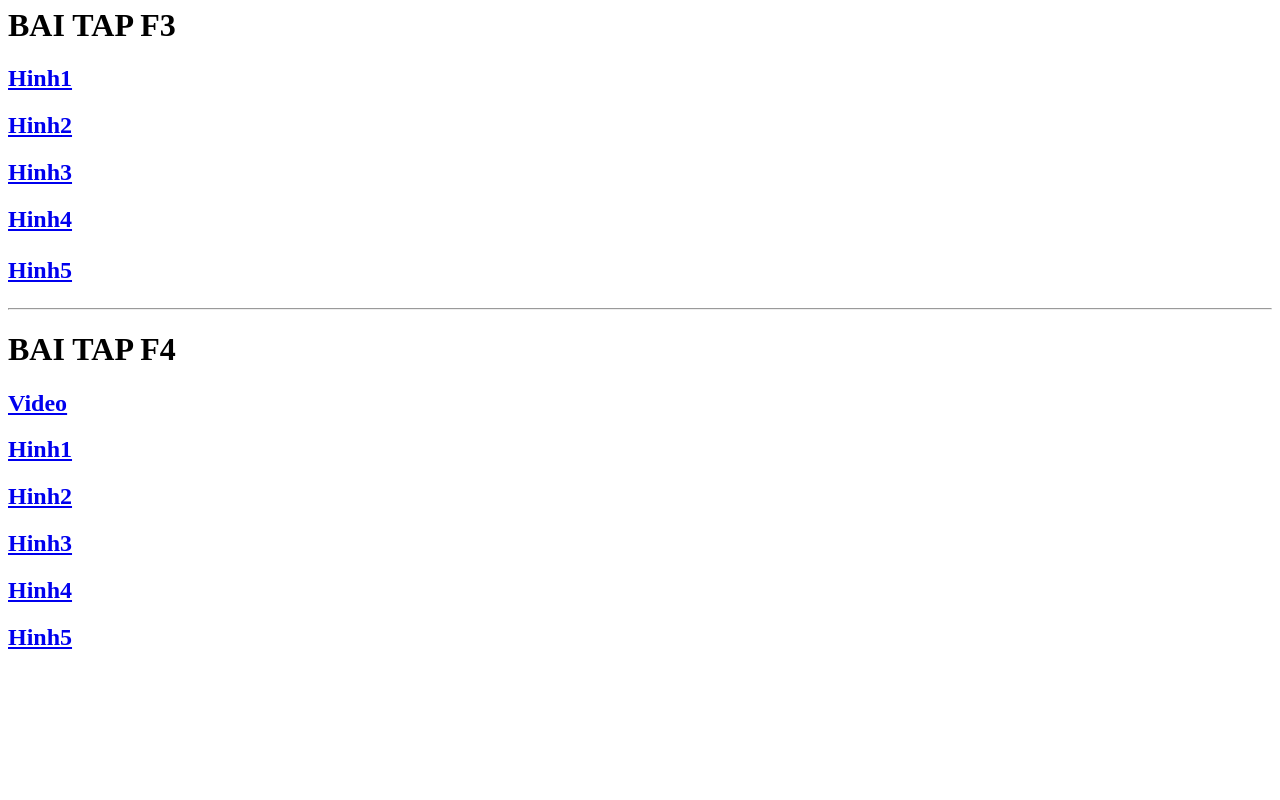
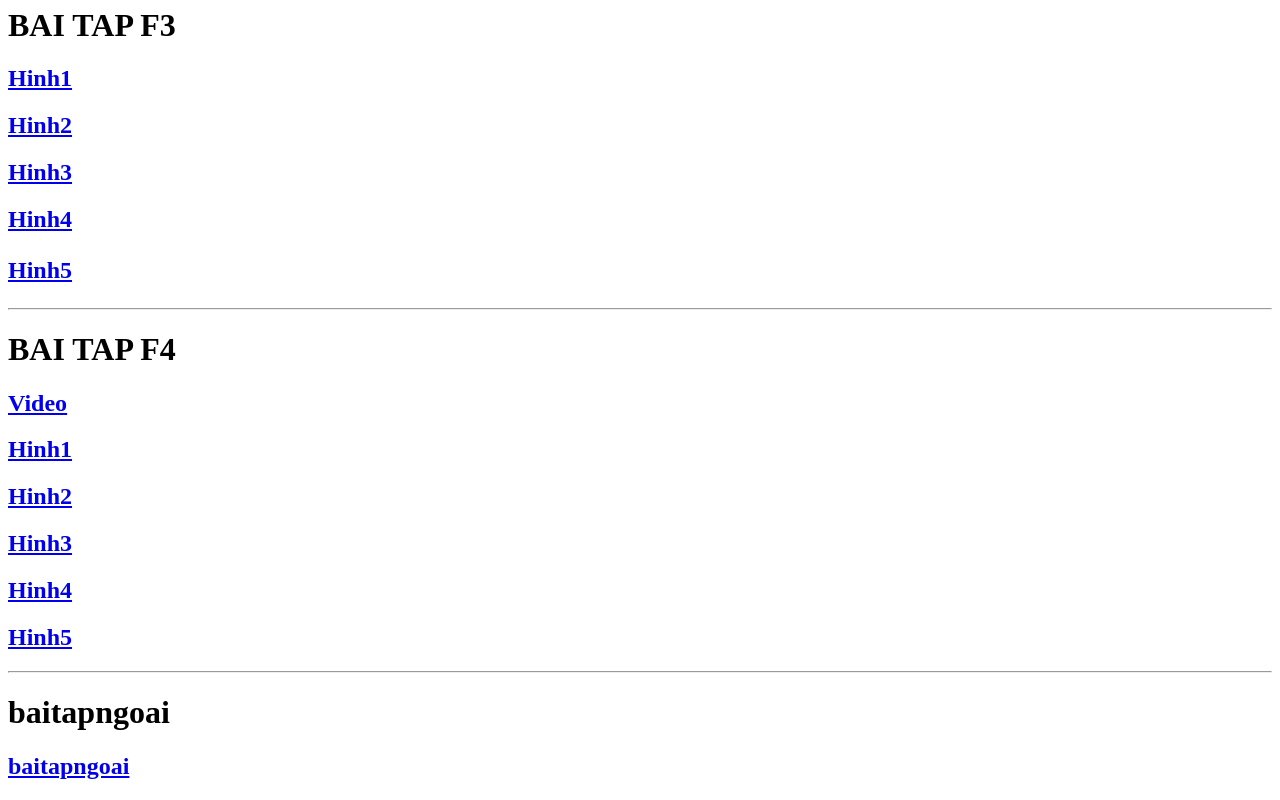
Before and after one commit to nguyenminhanh18082008-sketch/minhanh.github.io, a plain HTML site: page index.html in a window 1280 px wide. Shown: the part 966-1766 px from the top of the page. Before the commit the page ends 1637 px from the top, so only its background shows below. Drawn offline with Linux system fonts and the light colour scheme.

Commit message:
Update index.html

```diff
--- a/index.html
+++ b/index.html
@@ -36,7 +36,9 @@
          <h2><a href="BaiF4/hinh3.html">Hinh3</a></h2>
           <h2><a href="BaiF4/hinh4.html">Hinh4</a></h2>
         <h2><a href="BaiF4/hinh5.html">Hinh5</a></h2>
-
+    <hr>
+                <h1>baitapngoai</h1>
+                <h2><a href="baitapthuchanh.html">baitapngoai</a></h2>
 </body>
 
 </html>
```
